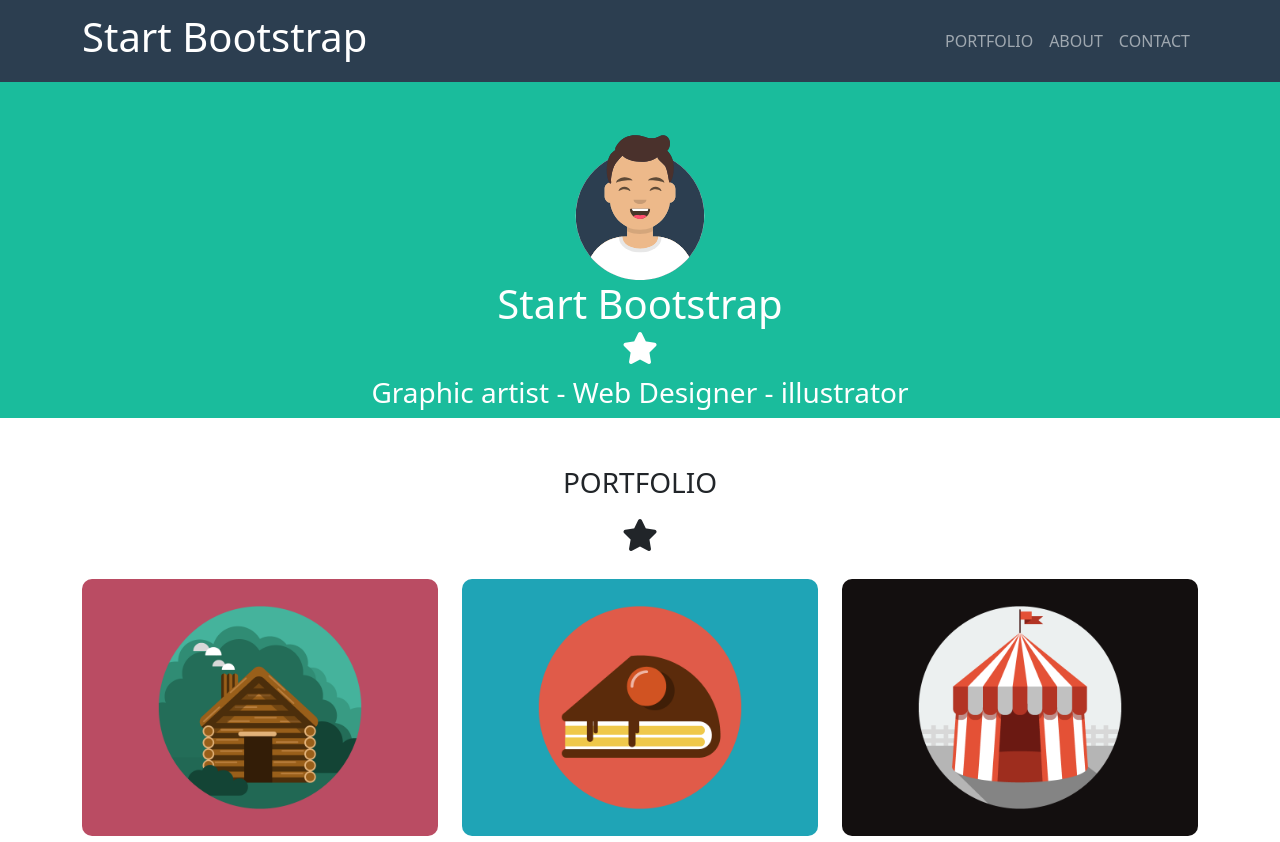
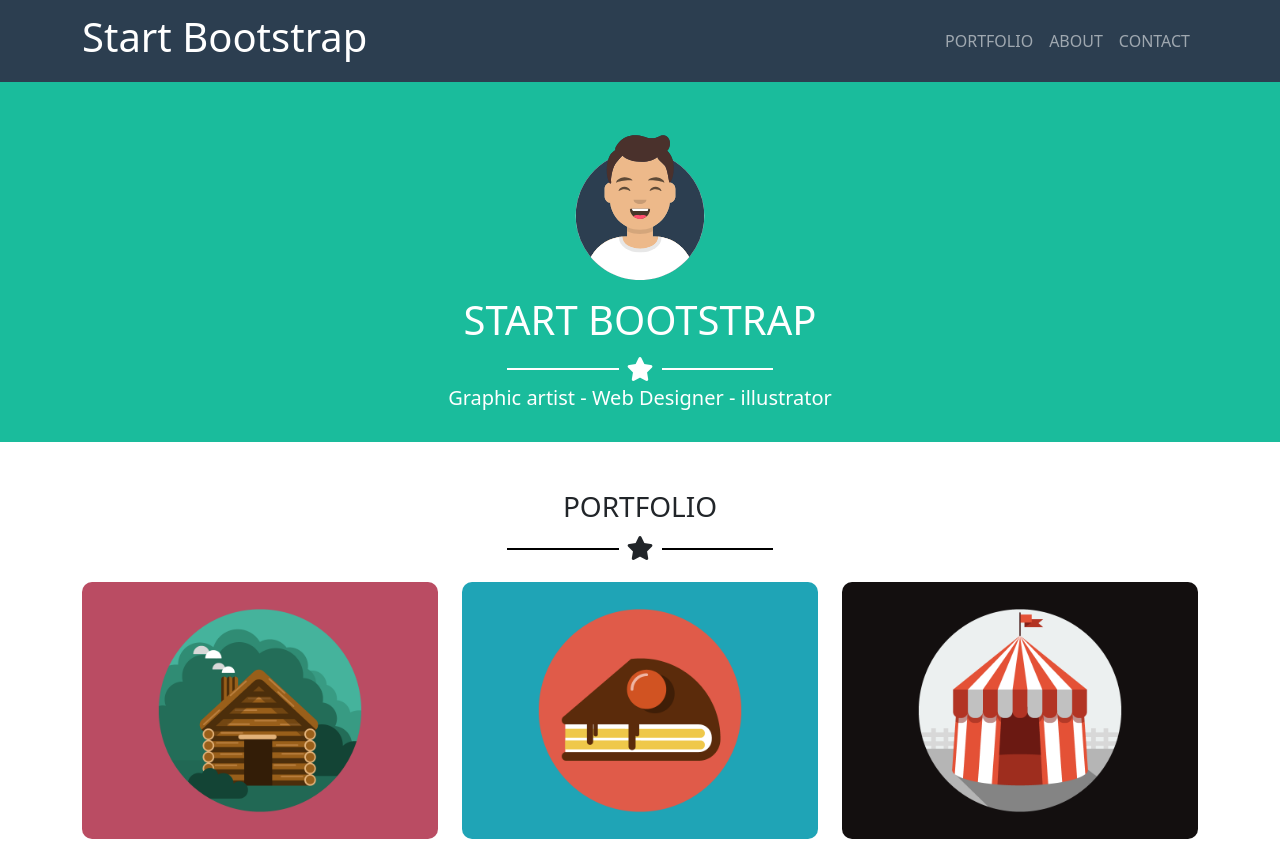
Before and after one commit to Donato-Carola/html-css-bootstrap-freelancer, a plain HTML site: page index.html in a window 1280 px wide. Shown: the top 842 px of the page. Drawn offline with nearby package versions, Linux system fonts and the light colour scheme.

Commit message:
modifiche sulle icone delle stelle aggiungendo le barrette laterali con due div

```diff
--- a/css/style.css
+++ b/css/style.css
@@ -1,23 +1,15 @@
-
-header{
-    background-color:rgb(44, 62, 80);
-
+header {
+  background-color: rgb(44, 62, 80);
 }
 
-
-
-
-
-
 section.first_section,
-section.third_section{
-    background-color: rgb(26, 188, 156);
-
+section.third_section {
+  background-color: rgb(26, 188, 156);
 }
 
-section.first_section img.my_img{
-height: 150px;
-width: 150px;
+section.first_section img.my_img {
+  height: 150px;
+  width: 150px;
 }
 
 /*.barretta{
@@ -27,29 +19,33 @@ width: 150px;
 
 }*/
 
+section.second_section > div div > img {
+  width: 100%;
+  border-radius: 10px;
+}
 
+footer {
+  background-color: rgb(58, 84, 109);
+}
 
+.my_bg_color {
+  background-color: rgb(44, 62, 80);
+}
 
-
-section.second_section>div div>img{
-    width: 100%;
-    border-radius: 10px;
-
-
-
-
+.dimensione_barretta{
+    width: 10%;
 
 
 }
 
-
-
-
-
-footer{
-    background-color: rgb(58, 84, 109);
+.barretta_black{
+    border: 1px solid black;
 }
 
-.my_bg_color{
-    background-color: rgb(44, 62, 80);
+.barretta_white{
+    border: 1px solid white;
 }
+
+i.fa-star{
+    padding: 0 0.5rem;
+}
--- a/index.html
+++ b/index.html
@@ -71,21 +71,25 @@
     <main>
       <section class="first_section text-center pt-5 text-white mb-5">
         <div class="container">
-          <div class="row">
-            <div class="col-12">
+
+            <div class="pb-3" >
               <img src="img/avatar.svg" class="my_img" alt="immagine avatar" />
             </div>
 
-            <div class="col-12">
-              <h1 class="text-white">Start Bootstrap</h1>
+            <div class="pb-3">
+              <h1 class="text-white text-uppercase">Start Bootstrap</h1>
             </div>
 
-            <div class="col-12 pb-3">
-              <i class="fa-solid fa-star fa-2xl"></i>
+            <div  class="pb-3 d-flex align-items-center justify-content-center ">
+             <!-- <i class="fa-solid fa-minus fa-2xl"></i> <i class="fa-solid fa-star fa-xl"></i> <i class="fa-solid fa-minus fa-2xl"></i>-->
+             <div class=" dimensione_barretta barretta_white"></div>
+             <i class="fa-solid fa-star fa-xl"></i>
+             <div class="  dimensione_barretta barretta_white"></div>
+
             </div>
 
-            <div class="col-12">
-              <h3>Graphic artist - Web Designer - illustrator</h3>
+            <div class="pb-4">
+              <h5>Graphic artist - Web Designer - illustrator</h5>
             </div>
           </div>
         </div>
@@ -93,8 +97,8 @@
 
       <section class="second_section text-center container">
         <h3 class="text-uppercase mb-4">Portfolio</h3>
-        <div class="col-12 pb-3 mb-3">
-          <i class="fa-solid fa-star fa-2xl"></i>
+        <div class="col-12 pb-3 mb-3 d-flex align-items-center justify-content-center">
+          <div class=" dimensione_barretta barretta_black "></div> </i> <i class="fa-solid fa-star fa-xl"></i> <div class=" dimensione_barretta barretta_black"></div>
         </div>
         <div class="row">
           <div class="col-12 col-md-6 col-lg-4 mb-3">
@@ -121,8 +125,8 @@
       <section class="third_section text-white pt-3 mb-4">
         <div class="container">
           <h1 class="pb-2 text-center">About</h1>
-              <div class="col-12 pb-1 mb-1 text-center">
-                <i class="fa-solid fa-star fa-2xl"></i>
+              <div class="col-12 pb-1 mb-1 text-center d-flex align-items-center justify-content-center">
+                <div class="dimensione_barretta barretta_white"></div>  <i class="fa-solid fa-star fa-xl"></i> <div class="dimensione_barretta barretta_white"></div>
               </div>
 
           <div class="row">
@@ -163,9 +167,9 @@
 
         <div class="container">
           <h1 class="mb-4 text-center">Contact Me</h1>
-            <div class="col-12 pb-1 mb-4 text-center">
-              <i class="fa-solid fa-star fa-2xl"></i>
-            </div>
+          <div class="col-12 pb-3 mb-3 d-flex align-items-center justify-content-center">
+            <div class=" dimensione_barretta barretta_black "></div> </i> <i class="fa-solid fa-star fa-xl"></i> <div class=" dimensione_barretta barretta_black"></div>
+          </div>
           <div class="ps-5 pe-5">
             <div >
               <h4>Name</h4>
```
